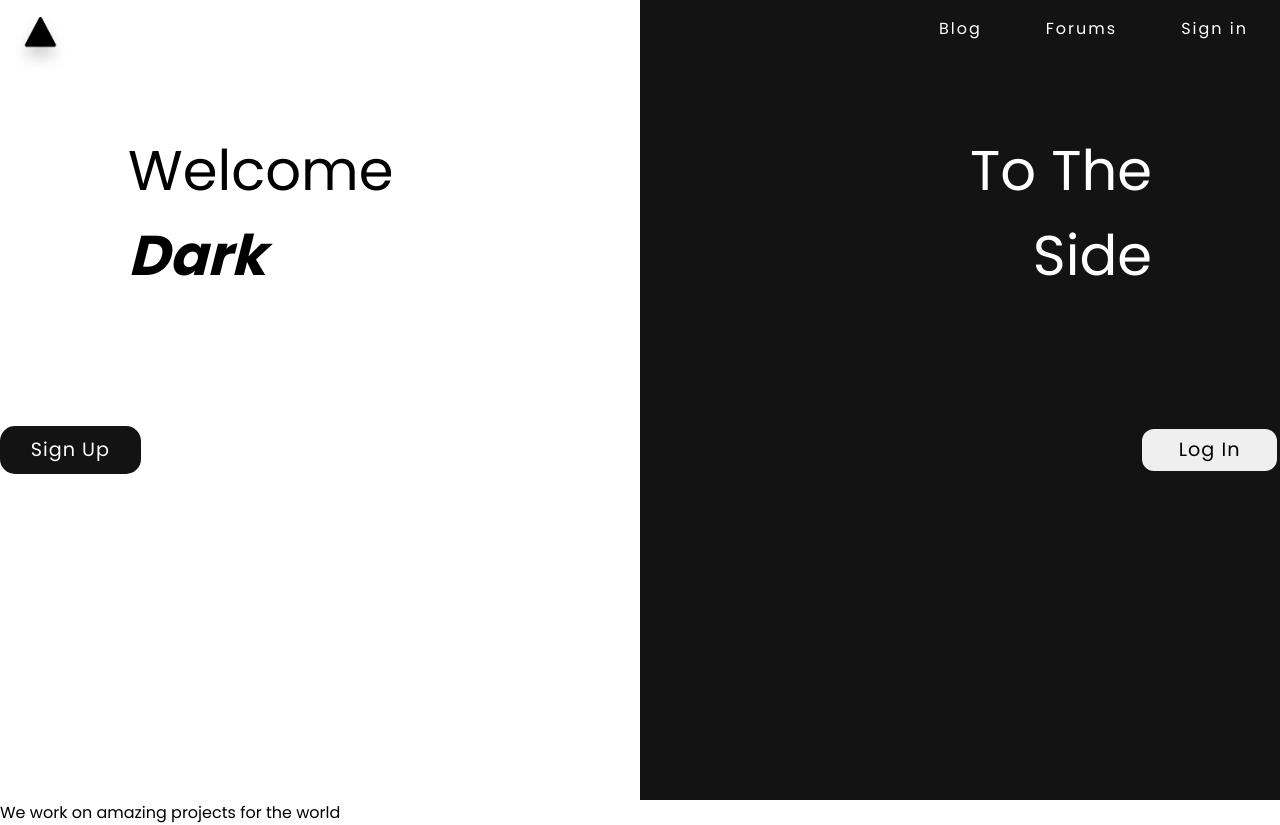
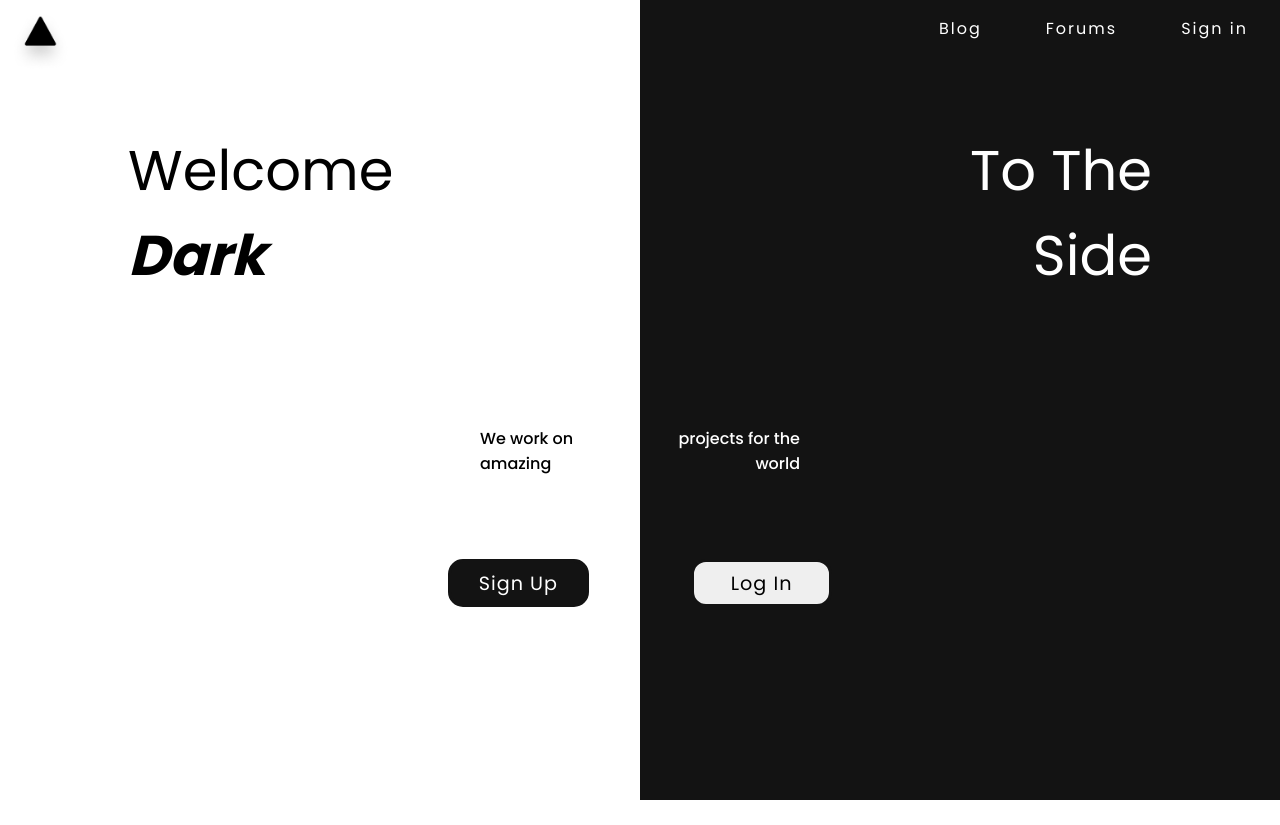
Before and after one commit to zsombinagy/webpage-next-js, a Next.js app in the folder webpage-next-js/: page / in a window 1280 px wide. After the commit the page ends 800 px from the top, so only its background shows below. Built offline with nearby package versions, Linux system fonts and the light colour scheme.

Commit message:
almost ready

```diff
--- a/webpage-next-js/pages/index.tsx
+++ b/webpage-next-js/pages/index.tsx
@@ -18,16 +18,17 @@ const Home: NextPage = () => {
       <div className={styles.main}>
       <div className={styles.main_left}>
         <h1>Welcome <br /><span>Dark</span></h1>
+        <p className={styles.text}>We work on amazing</p>
         <button className={styles.sign_up}>Sign Up</button>
 
 
       </div>
       <div className={styles.main_right}>
         <h1>To The <br />Side</h1>
+        <p className={styles.text}> projects for the world</p>
         <button className={styles.log_in}>Log In</button>
       </div>
       </div>
-      <p className={styles.text}>We work on amazing <span>projects for the world</span></p>
 
     </div>
 
--- a/webpage-next-js/styles/Home.module.sass
+++ b/webpage-next-js/styles/Home.module.sass
@@ -65,6 +65,12 @@
   button
     background: #131313
     color: #fff
+    margin:
+      top: 13%
+      left: 70%
+  p
+    margin:
+      left: 75%
 
 
 
@@ -77,3 +83,12 @@
     font-size: 3.5rem
   button
     font-weight: 200
+    margin:
+      top: 13%
+      right: 70%
+  p
+    margin:
+      right: 75%
+
+.text
+  font-weight: 500
--- a/webpage-next-js/styles/globals.sass
+++ b/webpage-next-js/styles/globals.sass
@@ -1,4 +1,4 @@
-@import url('https://fonts.googleapis.com/css2?family=Poppins:wght@400;700&display=swap')
+@import url('https://fonts.googleapis.com/css2?family=Poppins:wght@400;500;700&display=swap')
 
 *
   font-family: 'Poppins', sans-serif
```
